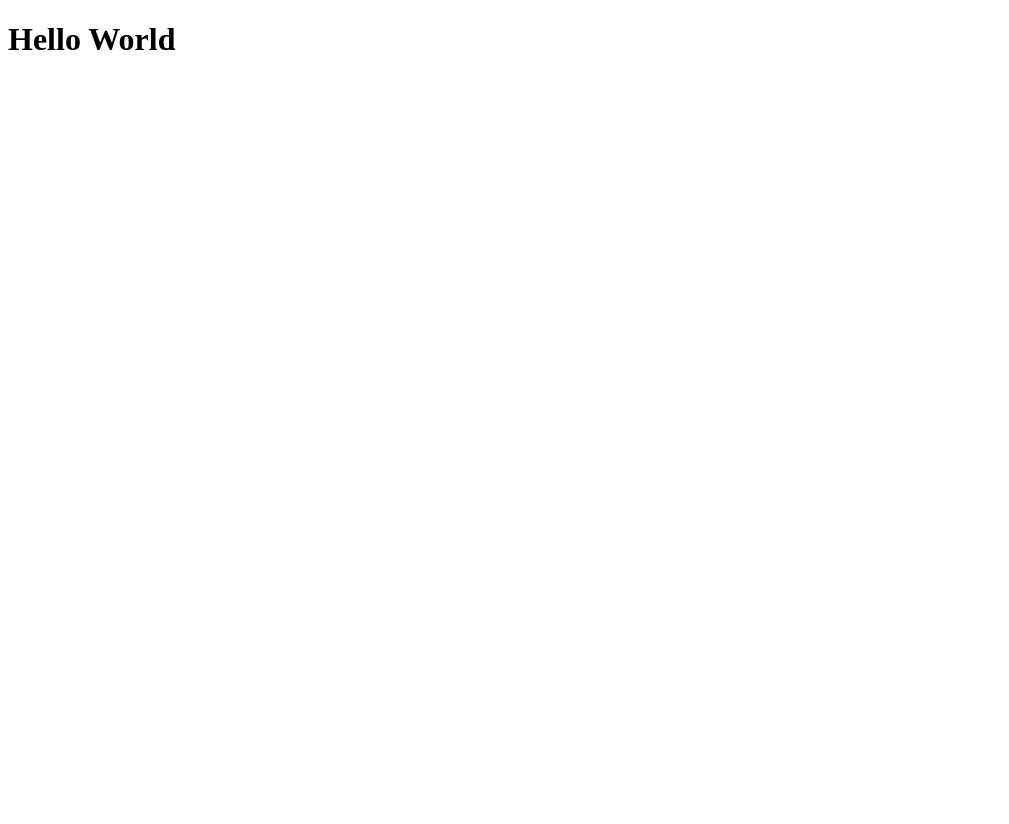
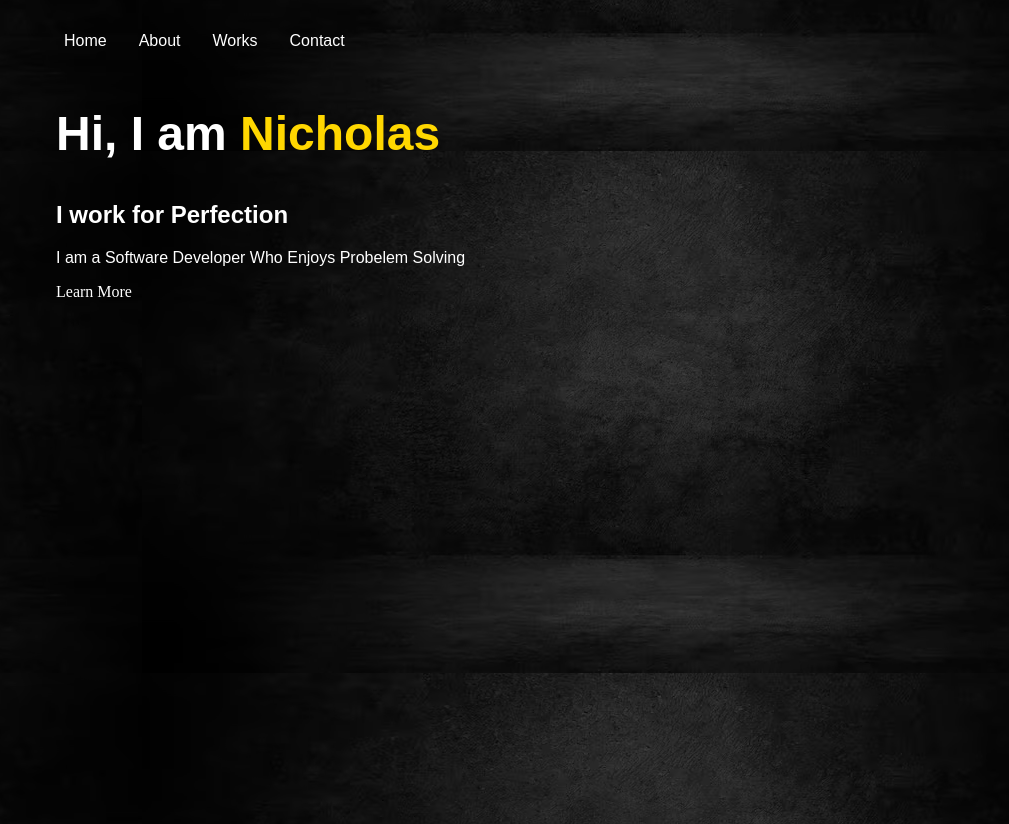
Before and after one commit to Phahose/mywebportfolio, a plain HTML site: page index.html in a window 1280 px wide. Shown: the whole page, without its empty margins (0-1009 px from the left). Before the commit the page ends 800 px from the top, so only its background shows below. Drawn offline with Linux system fonts and the light colour scheme.

Commit message:
Basic styling done

```diff
--- a/css/styles.css
+++ b/css/styles.css
@@ -0,0 +1,50 @@
+body{
+    background: url(../img/black.avif) center;
+    width: 100vw;
+    height: 100vh;
+    overflow: hidden;
+}
+header{
+    /* background-color:#0e0f0f ; */
+    margin-top: 0;
+}
+h2, h1, p:first-of-type{
+    font-family: Arial, Helvetica, sans-serif;
+    color: #fff;
+}
+ul{
+    display: flex;
+
+}
+ul>li{
+    margin: 1rem;
+   list-style: none;
+   font-family: Arial, Helvetica, sans-serif;
+
+}
+ul>li>a{
+    text-decoration: none;
+    color: #fff;
+}
+ul>li>a:hover{
+ color: gold;
+ font-size: 110%;
+}
+.firstdiv{
+    padding-left: 3rem;
+}
+.firstdiv>section>h1{
+    font-size: 300%;
+}
+span{
+    color: gold;
+}
+
+.firstdiv>section>a{
+    text-decoration: none;
+    color: #fff;
+}
+.firstdiv>section>a:hover{
+    color: gold;
+
+}
--- a/index.html
+++ b/index.html
@@ -5,8 +5,24 @@
     <meta http-equiv="X-UA-Compatible" content="IE=edge">
     <meta name="viewport" content="width=device-width, initial-scale=1.0">
     <title>Nicholas Ekwom Web Portfolio</title>
+    <link rel="stylesheet" type="text/css" href="css/styles.css">
 </head>
 <body>
-    <h1>Hello World</h1>
+    <header>
+        <ul>
+            <li><a href="index.html">Home</a></li>
+            <li><a href="about.html">About</a></li>
+            <li><a href="works.html">Works</a></li>
+            <li><a href="contact.html">Contact</a></li>
+        </ul>
+    </header>
+    <div class="firstdiv">
+        <section>
+            <h1>Hi, I am <span>Nicholas</span></h1>
+            <h2>I work for Perfection</h2>
+            <p>I am a Software Developer Who Enjoys Probelem Solving</p>
+            <a href="about.html">Learn More</a>
+        </section>
+    </div>
 </body>
 </html>
```
Also changed, not shown: about.html (added, +12 -0 lines), contact.html (added), img/black.avif (added), works.html (added), 1 other file.
